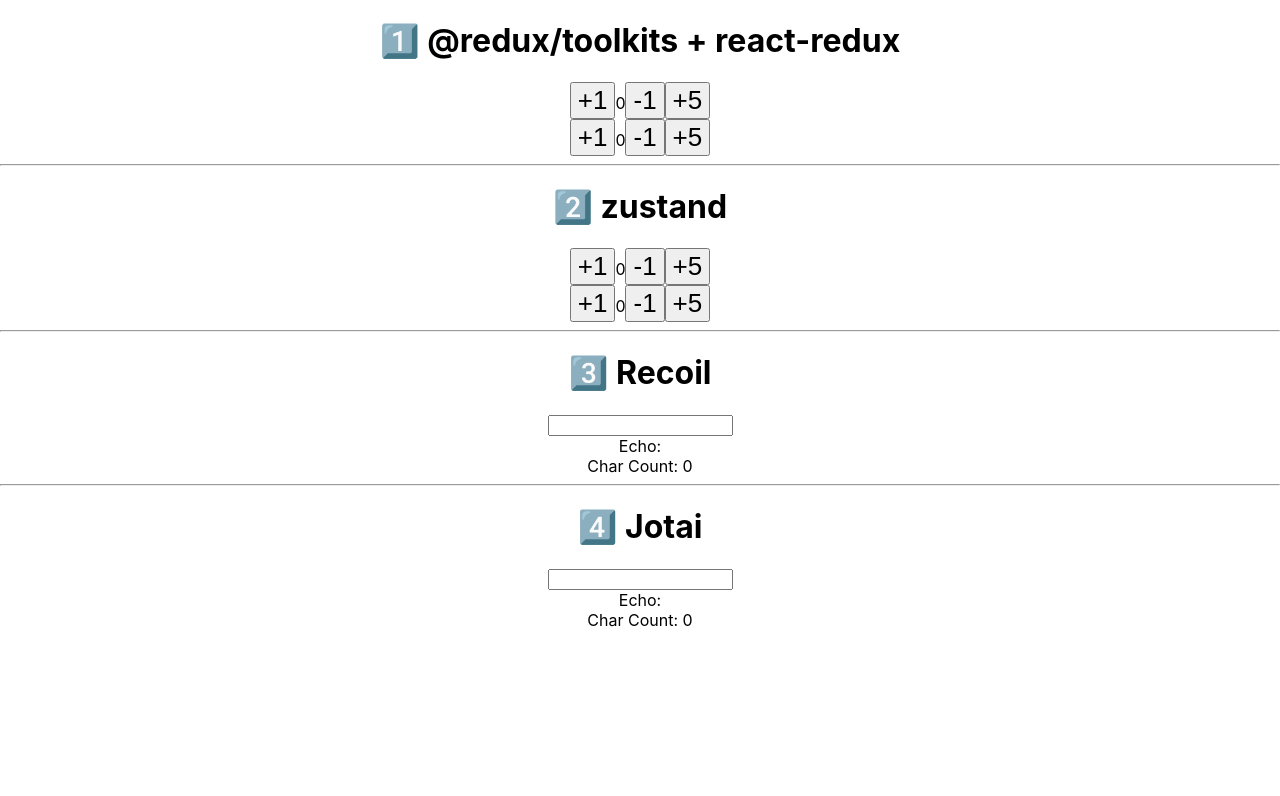
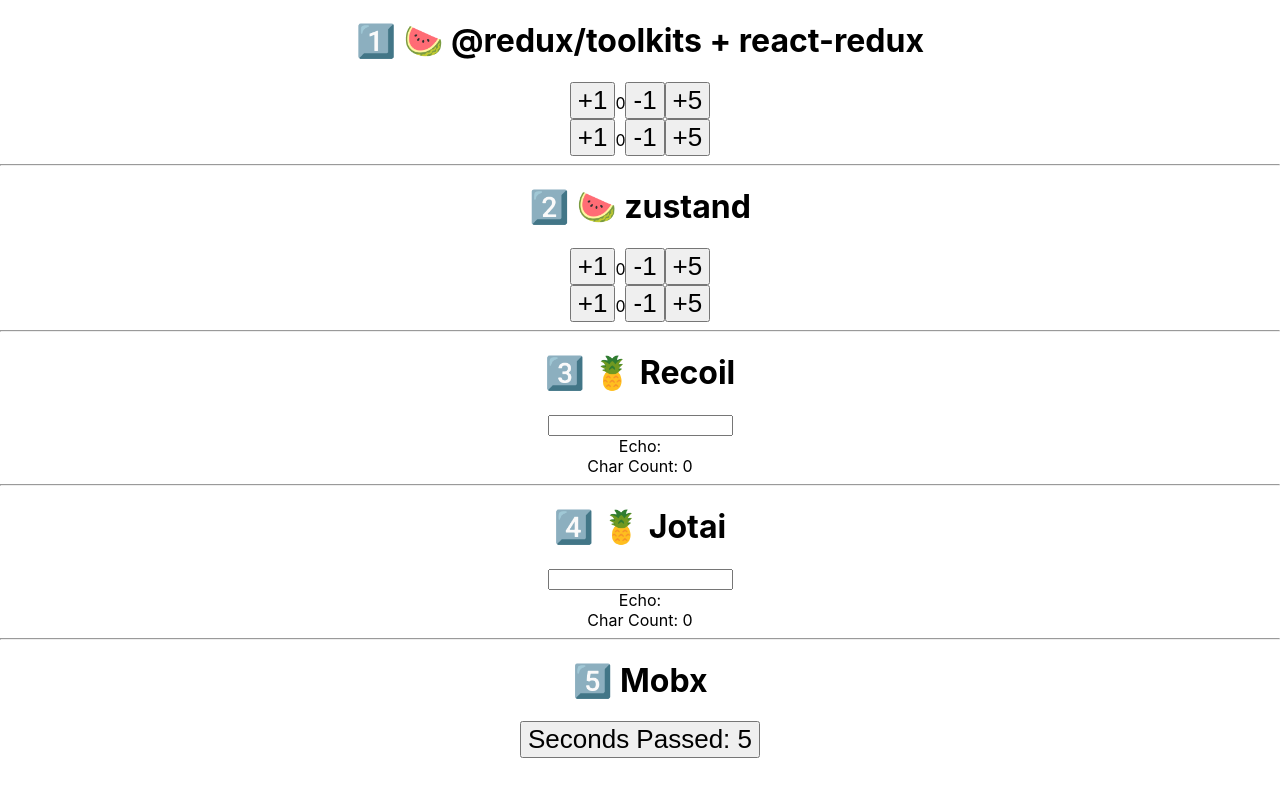
Before and after one commit to jamessawyer/react-mirco-state-manage, a React (Vite) app: page / in a window 1280 px wide. Shown: the top 796 px of the page. Built offline with nearby package versions, Linux system fonts and the light colour scheme.

Commit message:
mobx Counter

```diff
--- a/src/App.tsx
+++ b/src/App.tsx
@@ -1,5 +1,6 @@
 import './App.css'
 import CounterJotai from './CounterJotai'
+import CounterMobx from './CounterMobx'
 import CounterRecoil from './CounterRecoil'
 import CounterRedux from './CounterRedux'
 import CounterZustand from './CounterZustand'
@@ -8,17 +9,20 @@
 
   return (
     <div className="App">
-      <h1>1️⃣ @redux/toolkits + react-redux</h1>
+      <h1>1️⃣ 🍉 @redux/toolkits + react-redux</h1>
       <CounterRedux />
       <hr />
-      <h1>2️⃣ zustand</h1>
+      <h1>2️⃣ 🍉 zustand</h1>
       <CounterZustand />
       <hr />
-      <h1>3️⃣ Recoil</h1>
+      <h1>3️⃣ 🍍 Recoil</h1>
       <CounterRecoil />
       <hr />
-      <h1>4️⃣ Jotai</h1>
+      <h1>4️⃣ 🍍 Jotai</h1>
       <CounterJotai />
+      <hr />
+      <h1>5️⃣ Mobx</h1>
+      <CounterMobx />
     </div>
   )
 }
--- /dev/null
+++ b/src/CounterMobx.tsx
@@ -0,0 +1,40 @@
+import { makeAutoObservable } from "mobx"
+import { observer } from "mobx-react"
+
+class Timer {
+  secondsPassed = 0
+
+  constructor() {
+    // 使 Timer 实例 变为 observable
+    makeAutoObservable(this)
+  }
+
+  increase() {
+    this.secondsPassed += 1
+  }
+
+  reset() {
+    this.secondsPassed = 0
+  }
+}
+
+const myTimer = new Timer()
+
+setInterval(() => {
+  myTimer.increase()
+}, 1000)
+
+// observer 是一个 HoC
+const TimerView = observer(({timer}: {timer: Timer}) => (
+  <button onClick={() => timer.reset()}>
+    Seconds Passed: {timer.secondsPassed}
+  </button>
+))
+
+const CounterMobx = () =>(
+  <div>
+    <TimerView timer={myTimer} />
+  </div>
+)
+
+export default CounterMobx
```
